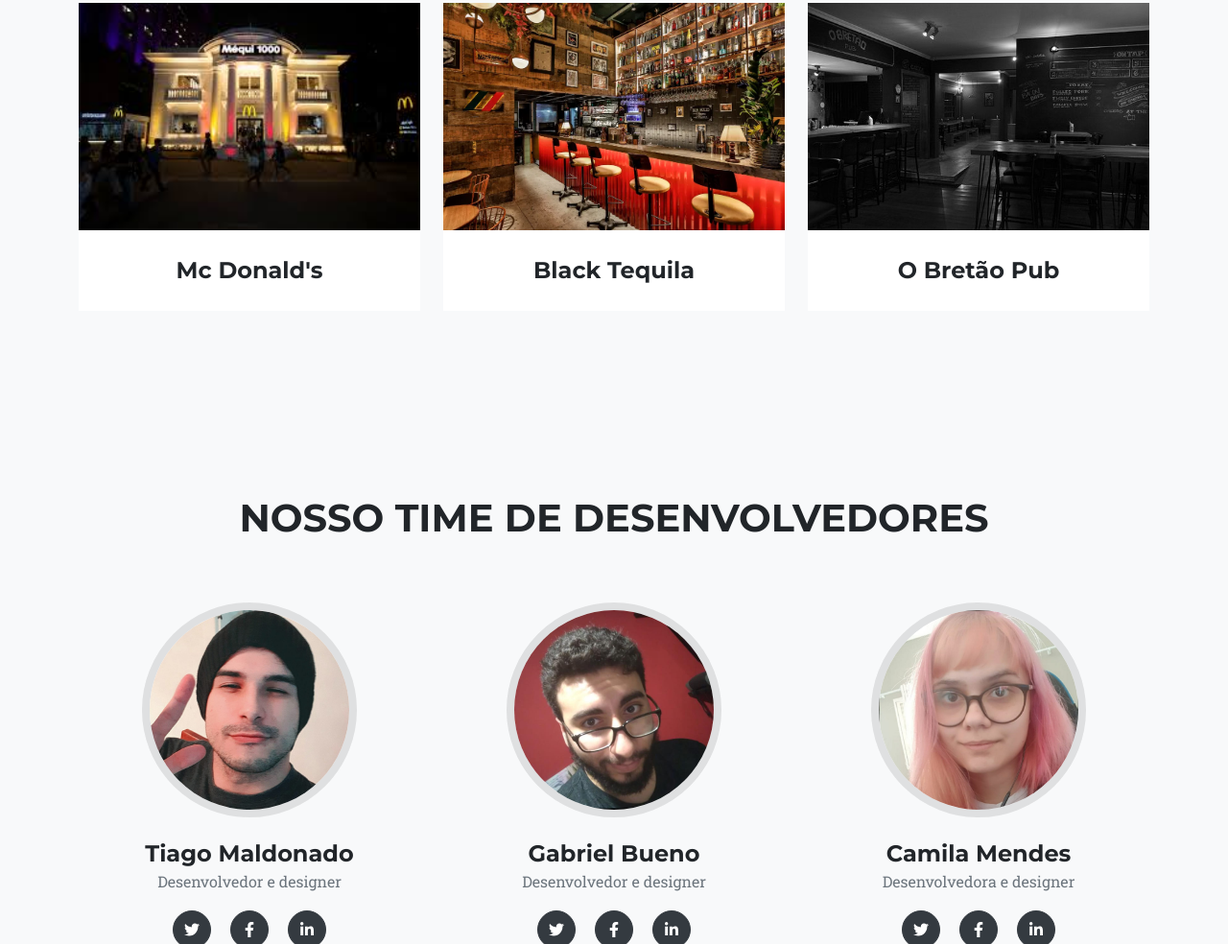
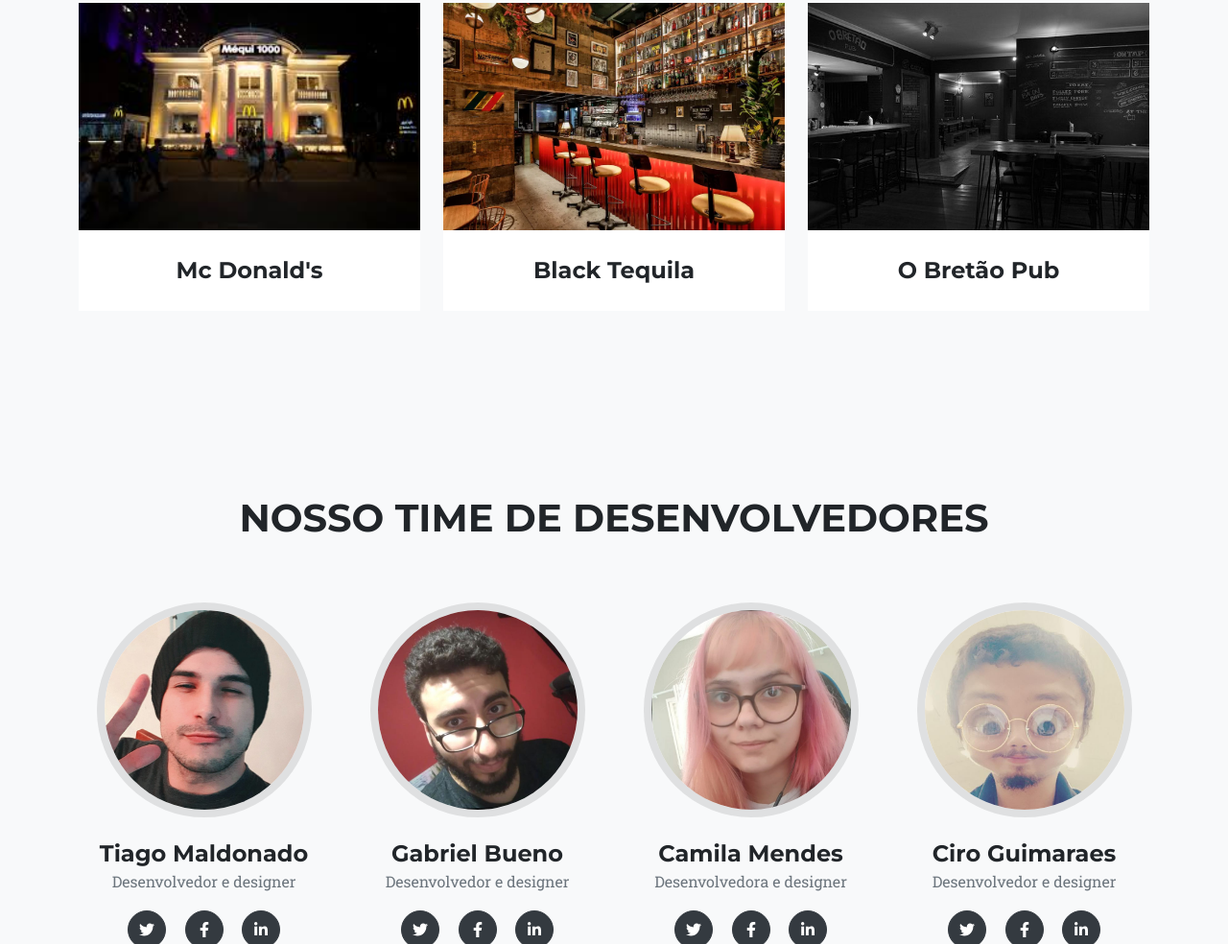
Before and after one commit to campeaonato/landing-page, a plain HTML site: page index.html in a window 1280 px wide. Shown: the part 2493-3477 px from the top of the page at 96% size. Drawn offline with nearby package versions, Linux system fonts and the light colour scheme; a web font is replaced by a local one.

Commit message:
ajuste team img e icone

```diff
--- a/index.html
+++ b/index.html
@@ -7,7 +7,7 @@
     <meta name="description" content="" />
     <meta name="author" content="" />
     <title>CampeãoNato | Torne-se um campeão.</title>
-    <link rel="icon" type="image/x-icon" href="assets/img/favicon.ico" />
+    <link rel="icon" type="image/x-icon" href="assets/img/campicon.ico" />
     <!-- Font Awesome icons (free version)-->
     <script src="https://use.fontawesome.com/releases/v5.13.0/js/all.js" crossorigin="anonymous"></script>
     <!-- Google fonts-->
@@ -253,7 +253,7 @@
                 <h3 class="section-subheading text-muted"></h3>
             </div>
             <div class="row">
-                <div class="col-lg-4">
+                <div class="col-lg-3">
                     <div class="team-member">
                         <img class="mx-auto rounded-circle" src="assets/img/team/1.jpeg" alt="" />
                         <h4>Tiago Maldonado</h4>
@@ -263,7 +263,7 @@
                         <a class="btn btn-dark btn-social mx-2" href="#!"><i class="fab fa-linkedin-in"></i></a>
                     </div>
                 </div>
-                <div class="col-lg-4">
+                <div class="col-lg-3">
                     <div class="team-member">
                         <img class="mx-auto rounded-circle" src="assets/img/team/3.png" alt="" />
                         <h4>Gabriel Bueno</h4>
@@ -273,11 +273,21 @@
                         <a class="btn btn-dark btn-social mx-2" href="#!"><i class="fab fa-linkedin-in"></i></a>
                     </div>
                 </div>
-                <div class="col-lg-4">
+                <div class="col-lg-3">
                     <div class="team-member">
                         <img class="mx-auto rounded-circle" src="assets/img/team/2.jpeg" alt="" />
                         <h4>Camila Mendes</h4>
                         <p class="text-muted">Desenvolvedora e designer</p>
+                        <a class="btn btn-dark btn-social mx-2" href="#!"><i class="fab fa-twitter"></i></a>
+                        <a class="btn btn-dark btn-social mx-2" href="#!"><i class="fab fa-facebook-f"></i></a>
+                        <a class="btn btn-dark btn-social mx-2" href="#!"><i class="fab fa-linkedin-in"></i></a>
+                    </div>
+                </div>
+                <div class="col-lg-3">
+                    <div class="team-member">
+                        <img class="mx-auto rounded-circle" src="assets/img/team/4.jpg" alt="" />
+                        <h4>Ciro Guimaraes</h4>
+                        <p class="text-muted">Desenvolvedor e designer</p>
                         <a class="btn btn-dark btn-social mx-2" href="#!"><i class="fab fa-twitter"></i></a>
                         <a class="btn btn-dark btn-social mx-2" href="#!"><i class="fab fa-facebook-f"></i></a>
                         <a class="btn btn-dark btn-social mx-2" href="#!"><i class="fab fa-linkedin-in"></i></a>
```
Also changed, not shown: assets/img/campicon.ico (added), assets/img/favicon.ico (deleted), assets/img/team/4.jpg (added), css/styles.css.
